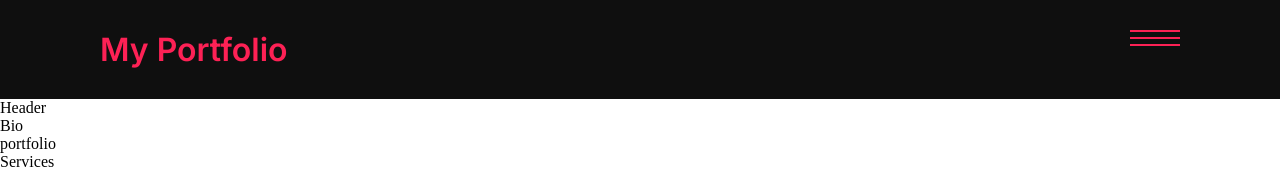
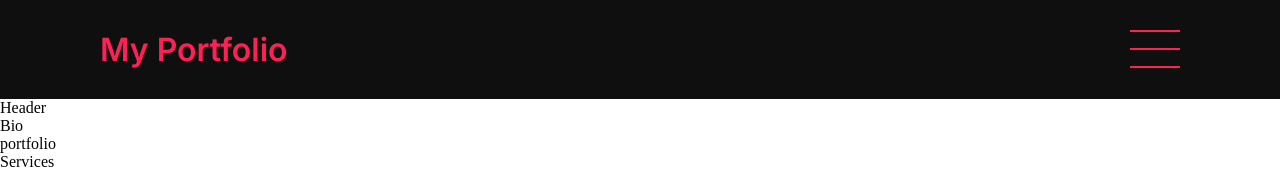
Before and after one commit to Ayanpaul11/Portfolio, a React (Vite) app: page / in a window 1280 px wide. Shown: the top 169 px of the page. Built offline with nearby package versions, Linux system fonts and the light colour scheme.

Commit message:
Update Nav.module.css

```diff
--- a/src/Components/Css/Nav.module.css
+++ b/src/Components/Css/Nav.module.css
@@ -21,6 +21,8 @@
     cursor: pointer;
     background-color: transparent;
     transition: all 0.3s;
+    height: 38px;
+    /* background-color: #fff; */
 }
 
 .bur1,
@@ -33,5 +35,5 @@
 
 .bur1,
 .bur2 {
-    margin-bottom: 5px;
+    margin-bottom: 32%;
 }
```
